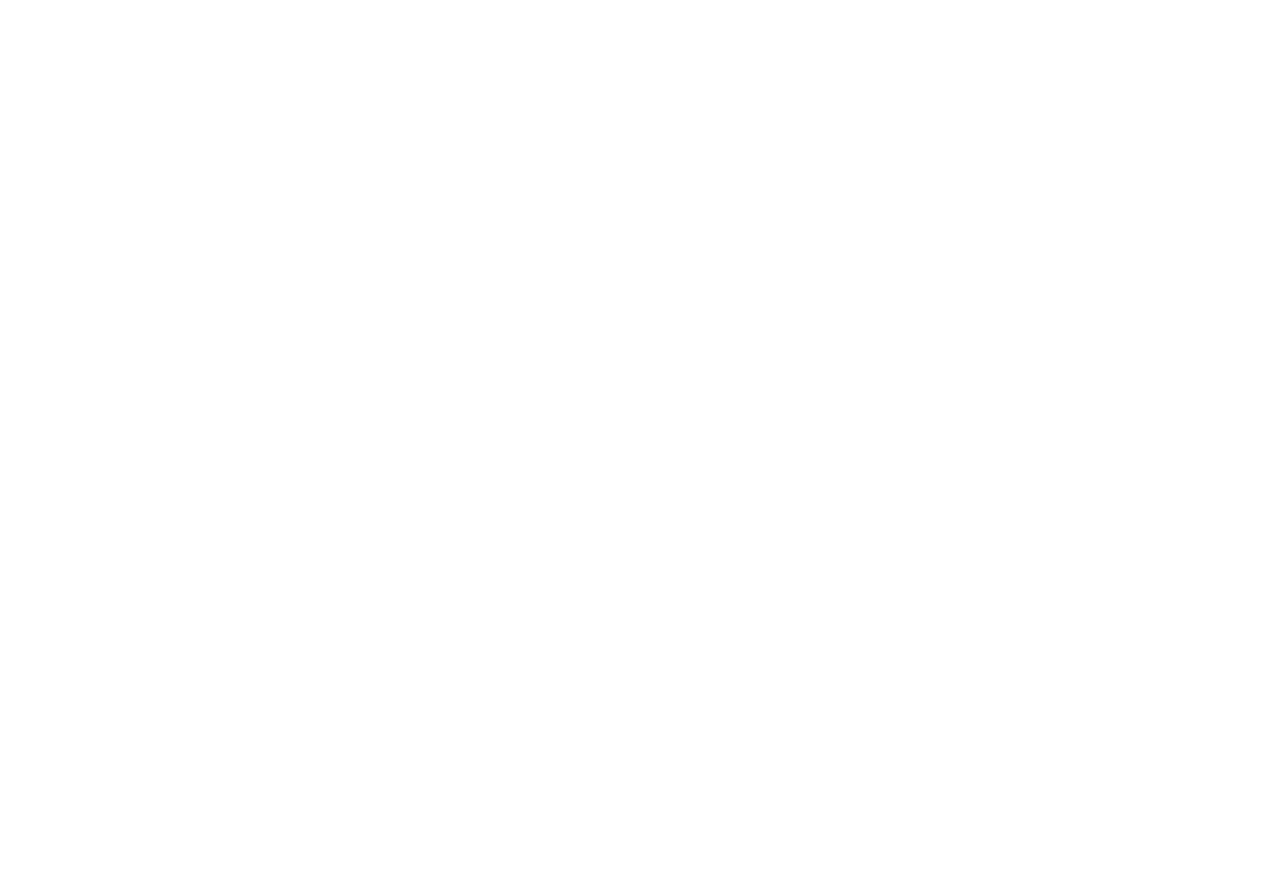
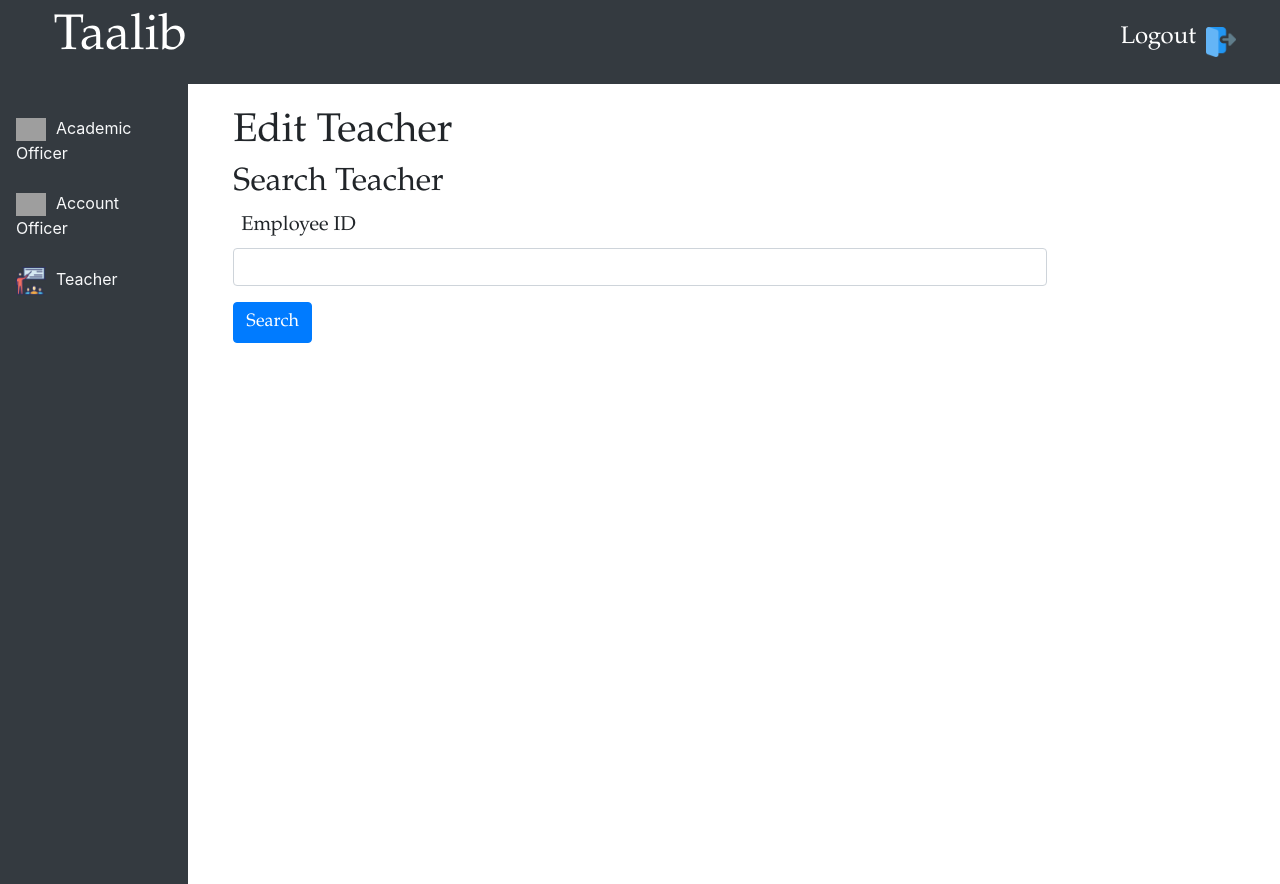
Before and after one commit to Muhammad-Hasham/Taalib, a React (Create React App) app in the folder Frontend/taalib/: page /ManageTeacher/EditTeacher in a window 1280 px wide. Before the commit this address had no page. Before the commit the page ends 800 px from the top, so only its background shows below. Built offline with nearby package versions, Linux system fonts and the light colour scheme; grey boxes are pictures that could not be loaded.

Commit message:
Update functionality in Teacher Complete

```diff
--- a/Frontend/taalib/src/App.js
+++ b/Frontend/taalib/src/App.js
@@ -26,6 +26,7 @@
 import TeacherInfo from "./components/pages/Teacher/TeacherInfo";
 import DeleteTeacher from "./components/pages/Teacher/DeleteTeacher";
 import TeacherDelete from "./components/pages/Teacher/delete";
+import EditTeacher from "./components/pages/Teacher/editTeacher";
 
 function App() {
   return (
@@ -104,6 +105,12 @@
         <Route path="/ManageTeacher/DeleteTeacher" element={<DeleteTeacher />} />
         <Route path="/ManageTeacher/DeleteTeacher/TeacherInfo" element={<TeacherDelete />} />
 
+        <Route path="/ManageTeacher/EditTeacher" element={<EditTeacher />} />
+
+        <Route
+          path="/ManageTeacher/EditTeacher/TeacherInfo"
+          element={<TeacherInfo />}
+        />
       </Routes>
     </BrowserRouter>
   );
--- /dev/null
+++ b/Frontend/taalib/src/components/pages/Teacher/editTeacher.js
@@ -0,0 +1,26 @@
+import React from "react";
+import NavBar from "../nav";
+import SideBar from "../sideBar";
+import EditForm from "./editform";
+
+function EditTeacher() {
+  const user = JSON.parse(localStorage.getItem("user"));
+
+  return (
+    <div>
+      <NavBar />
+      <div>
+        <div className="row">
+          <div className="col-md-2">
+            <SideBar />
+          </div>
+          <div className="col-md-8">
+            <EditForm />
+          </div>
+        </div>
+      </div>
+    </div>
+  );
+}
+
+export default EditTeacher;
--- /dev/null
+++ b/Frontend/taalib/src/components/pages/Teacher/editform.js
@@ -0,0 +1,143 @@
+import React, {useState} from "react";
+import axios from "axios";
+import { useNavigate } from "react-router-dom";
+
+function TeacherForm() {
+  const navigate = useNavigate();
+  const [searchString, setSearchString] = useState("");
+  const [name, setName] = useState("");
+  const [email, setEmail] = useState("");
+  const [password, setPassword] = useState("");
+  const [showForm, setShowForm] = useState(false);
+
+  const handleSubmit = async (e) => {
+    e.preventDefault();
+    const teacher = {
+      name,
+      email,
+      password,
+    };
+
+    try {
+      let token = localStorage.getItem("user");
+        token = JSON.parse(token);
+        token = token.token
+      const response = await axios.put(
+        `http://localhost:3001/api/teacher/update/${searchString}`,
+        teacher,
+        {
+          headers: { Authorization: token },
+        }
+      );
+
+      localStorage.setItem("teacher", JSON.stringify(response.data.data));
+      setName("");
+      setEmail("");
+      setPassword("");
+      navigate("/ManageTeacher/EditTeacher/TeacherInfo");
+    } catch (error) {
+      alert(error);
+    }
+  };
+
+  const handleSearch = async (e) => {
+    let token = localStorage.getItem("user");
+        token = JSON.parse(token);
+        token = token.token
+        console.log(token)
+    e.preventDefault();
+
+    const data = {
+      employeeId: String(searchString),
+    };
+
+    try {
+      const response = await axios.get(
+        `http://localhost:3001/api/teacher/retrieve/${data.employeeId}`,
+        {
+          headers: { Authorization: token },
+        }
+      );
+
+      setSearchString(response.data.employeeId);
+      setName(response.data.name);
+      setEmail(response.data.email);
+      setPassword(response.data.password);
+      setShowForm(true);
+    } catch (error) {
+      alert("Teacher not found");
+      console.log(error);
+    }
+  };
+
+  return (
+    <div className="container">
+      <br />
+      <h1>Edit Teacher</h1>
+      <h2>Search Teacher</h2>
+      <form onSubmit={handleSearch}>
+        <div className="form-group">
+          <label htmlFor="name">Employee ID</label>
+          <input
+            type="String"
+            className="form-control"
+            id="employeeId"
+            value={searchString}
+            onChange={(e) => setSearchString(e.target.value)}
+            required
+          />
+        </div>
+        <button type="submit" className="btn btn-primary">
+          Search
+        </button>
+      </form>
+
+      {showForm && (
+        <form onSubmit={handleSubmit}>
+          <div className="form-group">
+            <label htmlFor="name">Name</label>
+            <input
+              type="text"
+              className="form-control"
+              id="name"
+              value={name}
+              onChange={(e) => {
+                setName(e.target.value);
+              }}
+              required
+            />
+          </div>
+
+          <div className="form-group">
+            <label htmlFor="email">Email</label>
+            <input
+              type="email"
+              className="form-control"
+              id="email"
+              value={email}
+              onChange={(e) => setEmail(e.target.value)}
+              required
+            />
+          </div>
+
+          <div className="form-group">
+            <label htmlFor="password">Password</label>
+            <input
+              type="password"
+              className="form-control"
+              id="password"
+              value={password}
+              onChange={(e) => setPassword(e.target.value)}
+              required
+            />
+          </div>
+          <button type="submit" className="btn btn-primary">
+            Save Changes
+          </button>
+        </form>
+      )}
+    </div>
+  );
+}
+
+export default TeacherForm;
```
